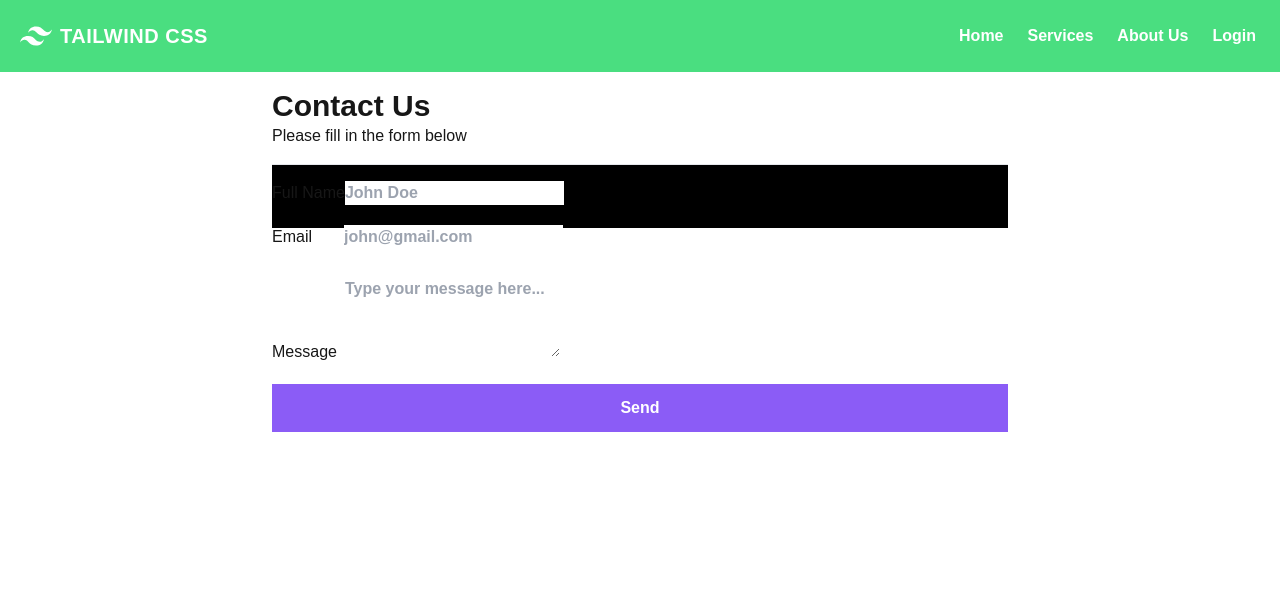
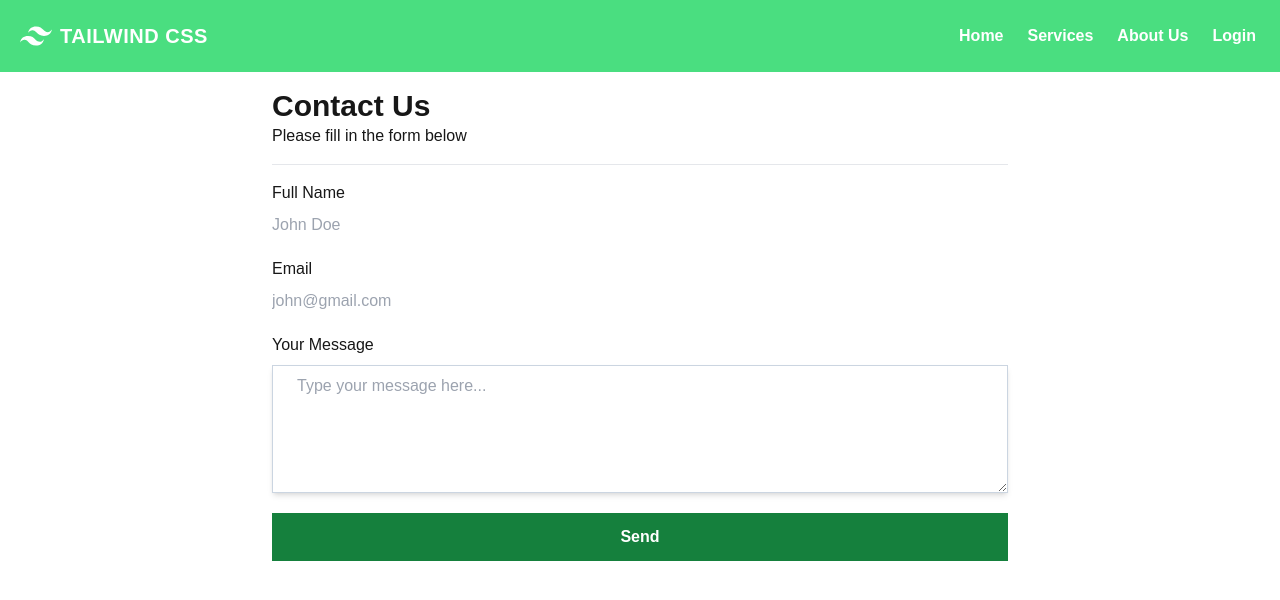
Before and after one commit to thanmaym08/thanmay-navbar, a Next.js app in the folder my-health/: page / in a window 1280 px wide. Shown: the top 600 px of the page. Built offline with nearby package versions, Linux system fonts and the light colour scheme.

Commit message:
added the contact page and connection to db

```diff
--- /dev/null
+++ b/my-health/app/api/contact/route.js
@@ -0,0 +1,29 @@
+import connectDB from "@/app/lib/mongodb";
+import Contact from "@/app/models/contact";
+import { NextResponse } from "next/server";
+import mongoose from "mongoose";
+
+export async function POST(req) {
+    const { fullname, email, message } = await req.json();
+
+    try {
+        await connectDB();
+        await Contact.create({ fullname, email, message });
+
+        return NextResponse.json({
+            msg: ["Message sent successfully"],
+            success: true,
+        });
+    } catch (error) {
+        if (error instanceof mongoose.Error.ValidationError) {
+            let errorList = [];
+            for (let e in error.errors) {
+                errorList.push(error.errors[e].message);
+            }
+            console.log(errorList);
+            return NextResponse.json({ msg: errorList });
+        } else {
+            return NextResponse.json({ msg: ["Unable to send message."] });
+        }
+    }
+}
--- /dev/null
+++ b/my-health/app/lib/mongodb.js
@@ -0,0 +1,14 @@
+import mongoose from "mongoose";
+
+const connectDB = async () => {
+    try {
+        if (mongoose.connection.readyState === 0) {
+            await mongoose.connect(processes.env.MONGODB_URI);
+            console.log("db connected");
+        }
+    } catch (error) {
+        console.log(error);
+    }
+};
+
+export default connectDB;
--- /dev/null
+++ b/my-health/app/models/contact.js
@@ -0,0 +1,32 @@
+import mongoose, { Schema } from "mongoose";
+
+const contactSchema = new Schema({
+    fullname: {
+        type: String,
+        required: [true, "Name is required."],
+        trim: true,
+        minLength: [2, "Name must be larger than 2 characters"],
+        maxLength: [50, "Name must be lesser than 50 characters"],
+    },
+
+    email: {
+        type: String,
+        required: [true, "Email is required."],
+        match: [/^[\w.%+-]+@[\w.-]+\.[A-Za-z]{2,}$/i, "Invalid email address"],
+    },
+
+    message: {
+        type: String,
+        required: [true, "Message is required."],
+    },
+
+    date: {
+        type: Date,
+        default: Date.now,
+    },
+});
+
+const Contact =
+    mongoose.models.Contact || mongoose.model("Contact", contactSchema);
+
+export default Contact;
--- a/my-health/app/page.js
+++ b/my-health/app/page.js
@@ -6,7 +6,6 @@ export default function Home() {
     <div className="p-4 max-w-3xl mx-auto">
       <h1 className="text-3xl font-bold">Contact Us</h1>
       <p>Please fill in the form below</p>
-
       <ContactForm />
     </div>
 
--- a/my-health/app/pages/contact.js
+++ b/my-health/app/pages/contact.jsx
@@ -43,45 +43,42 @@ export default function ContactForm() {
         <>
             <form
                 onSubmit={handleSubmit}
-                className="bg-black py-4 mt-4 border-t flex flex-col gap-5 h-16"
+                className="py-4 mt-4 border-t flex flex-col gap-5"
             >
-                <div>
+                <div className=" flex flex-col gap-2">
                     <label htmlFor="fullname">Full Name</label>
                     <input
                         onChange={(e) => setFullname(e.target.value)}
                         value={fullname}
                         type="text"
-                        className="text-black font-bold"
                         id="fullname"
                         placeholder="John Doe"
-
                     />
                 </div>
 
-                <div>
+                <div className=" flex flex-col gap-2">
                     <label htmlFor="email">Email</label>
                     <input
                         onChange={(e) => setEmail(e.target.value)}
                         value={email}
                         type="text"
-                        className="mx-8 text-black font-bold"
                         id="email"
                         placeholder="john@gmail.com"
                     />
                 </div>
 
-                <div>
-                    <label htmlFor="message">Message</label>
+                <div className=" flex flex-col gap-2">
+                    <label htmlFor="message">Your Message</label>
                     <textarea
                         onChange={(e) => setMessage(e.target.value)}
                         value={message}
-                        className=" h-20 mt-2 mx-2 text-black font-bold"
+                        className="h-32 shadow-md px-6 py-2 border border-slate-300"
                         id="message"
                         placeholder="Type your message here..."
                     ></textarea>
                 </div>
 
-                <button className="bg-violet-500 p-3 text-white font-bold" type="submit">
+                <button className="bg-green-700 p-3 text-white font-bold" type="submit">
                     Send
                 </button>
             </form>
--- a/my-health/package.json
+++ b/my-health/package.json
@@ -10,6 +10,9 @@
   },
   "dependencies": {
     "@heroicons/react": "^2.1.5",
+    "autoprefixer": "^10.4.20",
+    "mongodb": "^6.9.0",
+    "mongoose": "^8.7.1",
     "next": "14.2.15",
     "react": "^18",
     "react-dom": "^18",
@@ -21,7 +24,7 @@
     "eslint": "^8",
     "eslint-config-next": "14.2.15",
     "postcss": "^8",
-    "tailwindcss": "^3.4.1",
+    "tailwindcss": "^3.4.14",
     "typescript": "^5.6.3"
   }
 }
--- /dev/null
+++ b/my-health/postcss.config.js
@@ -0,0 +1,6 @@
+module.exports = {
+  plugins: {
+    tailwindcss: {},
+    autoprefixer: {},
+  },
+}
```
Also changed, not shown: my-health/app/globals.css (line endings or trailing spaces), 2 other files (tests, documents, lock files or other folders).
